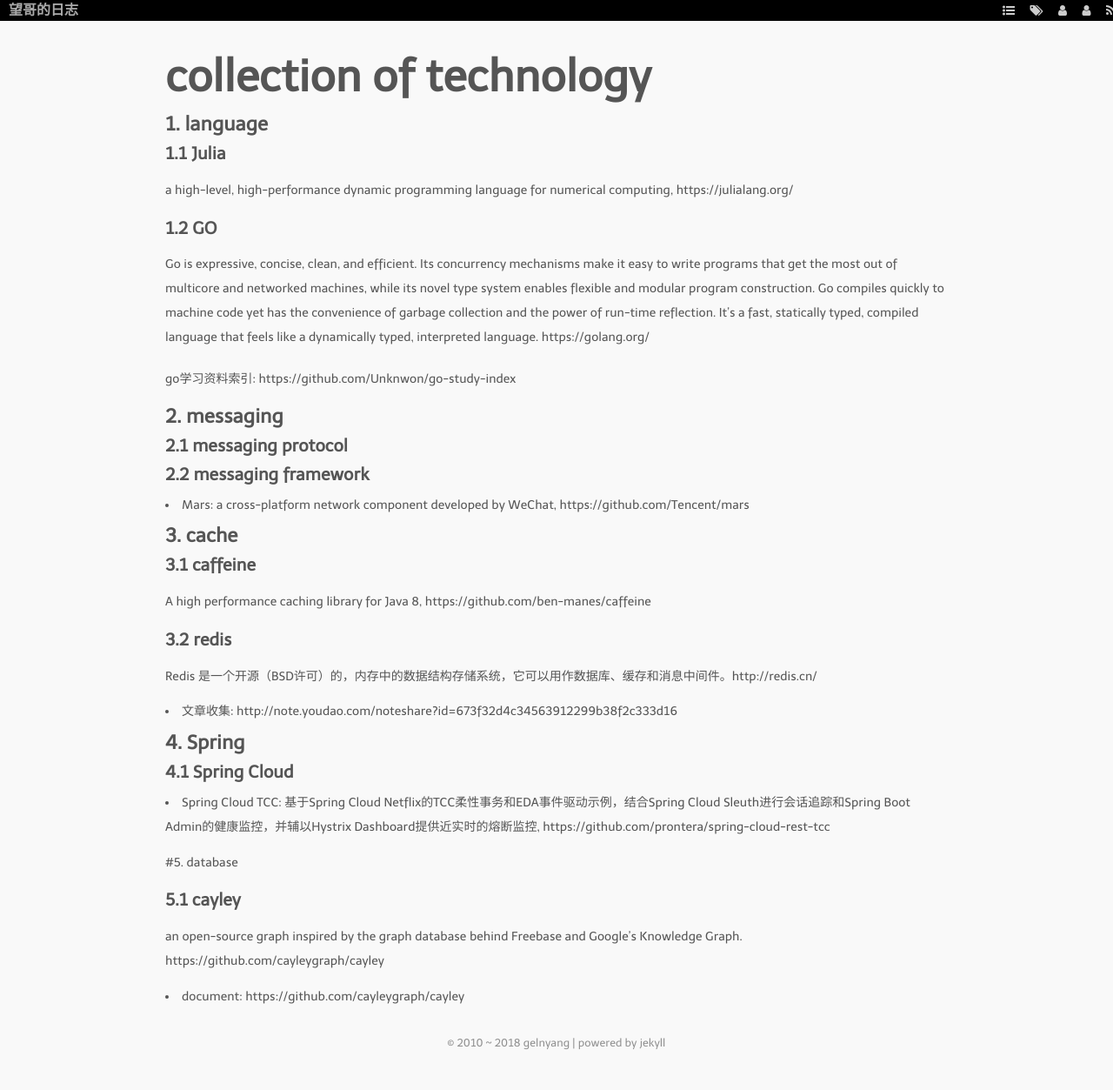
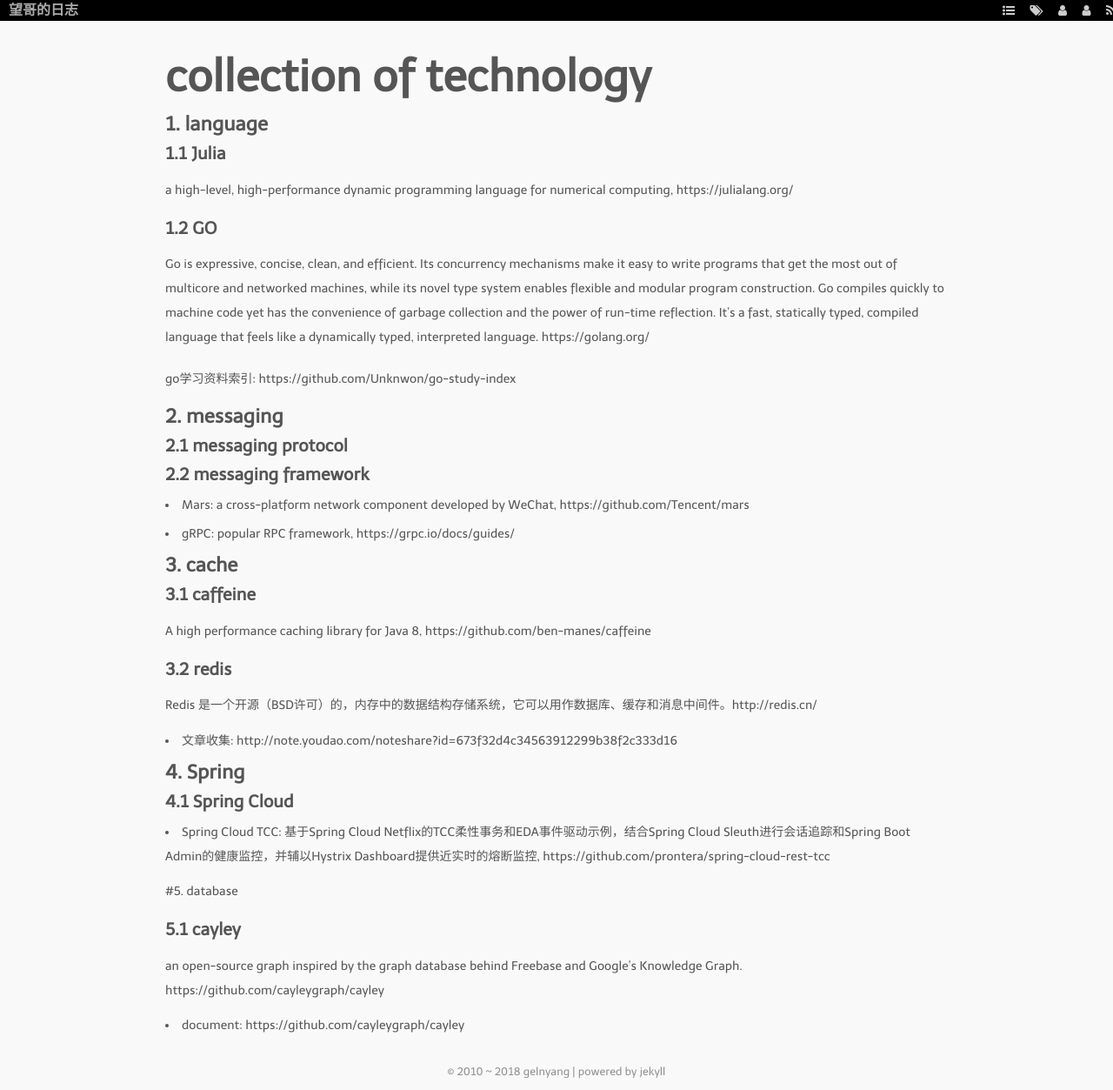
Before and after one commit to wongoo/blog-jekyll, a Jekyll site: the page built from tech.markdown, in a window 1280 px wide. Shown: the whole page at 87% size. Built offline with Jekyll 4.4.1, drawn with Linux system fonts in a browser that asks for light colours; nearby versions of some CDN libraries; some web fonts are replaced; before the commit the page ends 1219 px from its top, so only the background shows below that; part of the change alters nothing that is shown.

```diff
--- a/_config.yml
+++ b/_config.yml
@@ -1,6 +1,7 @@
 baseurl:
 indexurl: http://blog.sisopipo.com
-permalink: /:year/:month/:day/:title.html
+#permalink: /:year/:month/:day/:title.html
+permalink: /:title.html
 name: "望哥的日志"
 
 # Jekyll 3 now only supports Kramdown for Markdown
--- a/tech.markdown
+++ b/tech.markdown
@@ -18,7 +18,7 @@ go学习资料索引: https://github.com/Unknwon/go-study-index
 
 ## 2.2 messaging framework
 - Mars: a cross-platform network component developed by WeChat, https://github.com/Tencent/mars
-
+- gRPC: popular RPC framework, https://grpc.io/docs/guides/
 
 # 3. cache
 ## 3.1 caffeine
```
Also changed, not shown: _posts/kubernates-introduction.markdown (renamed from _posts/k8s/kubernates-introduction.markdown), _posts/spring-security-config-analysis.markdown (renamed from _posts/spring/spring-security-config-analysis.markdown).
